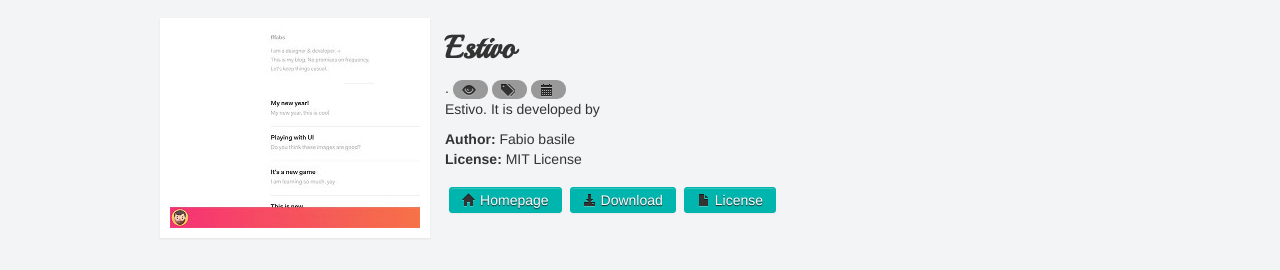
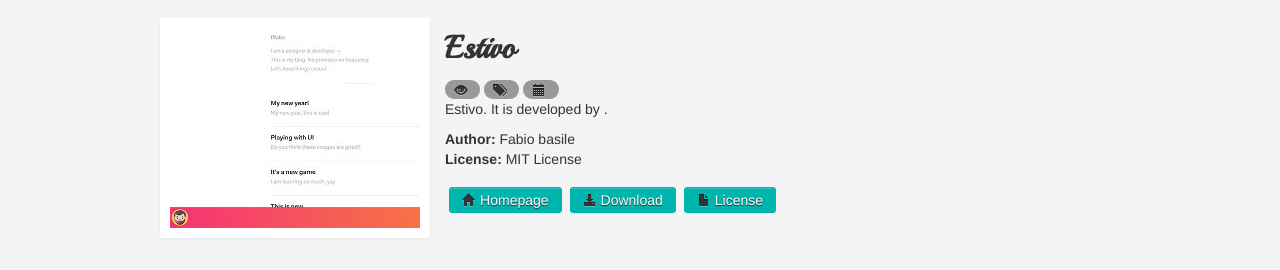
Before and after one commit to administrasi-net/jekylltheme.net, a Jekyll site: the page built from _posts/2015-08-20-estivo.markdown, in a window 1280 px wide. Shown: the part 184-454 px from the top of the page. Built offline with Jekyll 4.4.1, drawn with Linux system fonts in a browser that asks for light colours; comment, search, counter and statistics services are not loaded.

Commit message:
Update post.html

```diff
--- a/_layouts/post.html
+++ b/_layouts/post.html
@@ -7,9 +7,6 @@ layout: default
 	<div class="postthumb"><img src="/thumbnails/{{ page.thumbnail }}"  alt="{{ page.title }}"/></div>
 
 	<h2>{{ page.title }}</h2>
-<a class="users" target="_blank" href="" ><span class="username"></span></a>.
-		<span class="desc"></span>
-
 		<span class="badge badge-dark">
 			<i class="icon-eye-open" aria-hidden="true"></i>&nbsp;
 			<span class="stars"></span>
@@ -22,7 +19,8 @@ layout: default
 			<i class="icon-calendar" aria-hidden="true"></i>&nbsp;
 			<span class="date"></span>
 		</span>
-	<p>{{ page.title }}. It is developed by
+	<p>{{ page.title }}. It is developed by <a class="users" target="_blank" href="" ><span class="username"></span></a>.
+		<span class="desc"></span>
 
 
 
```
